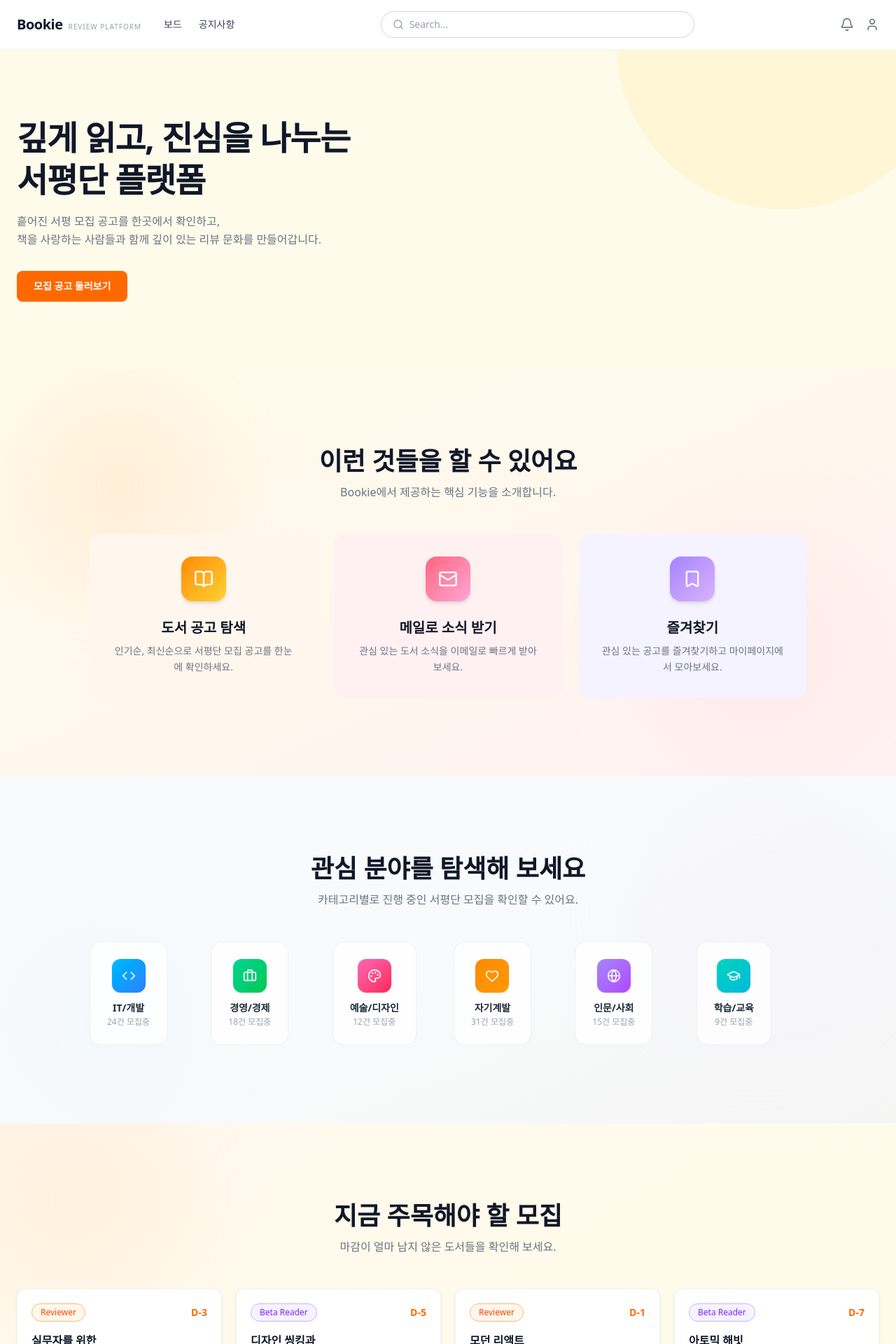
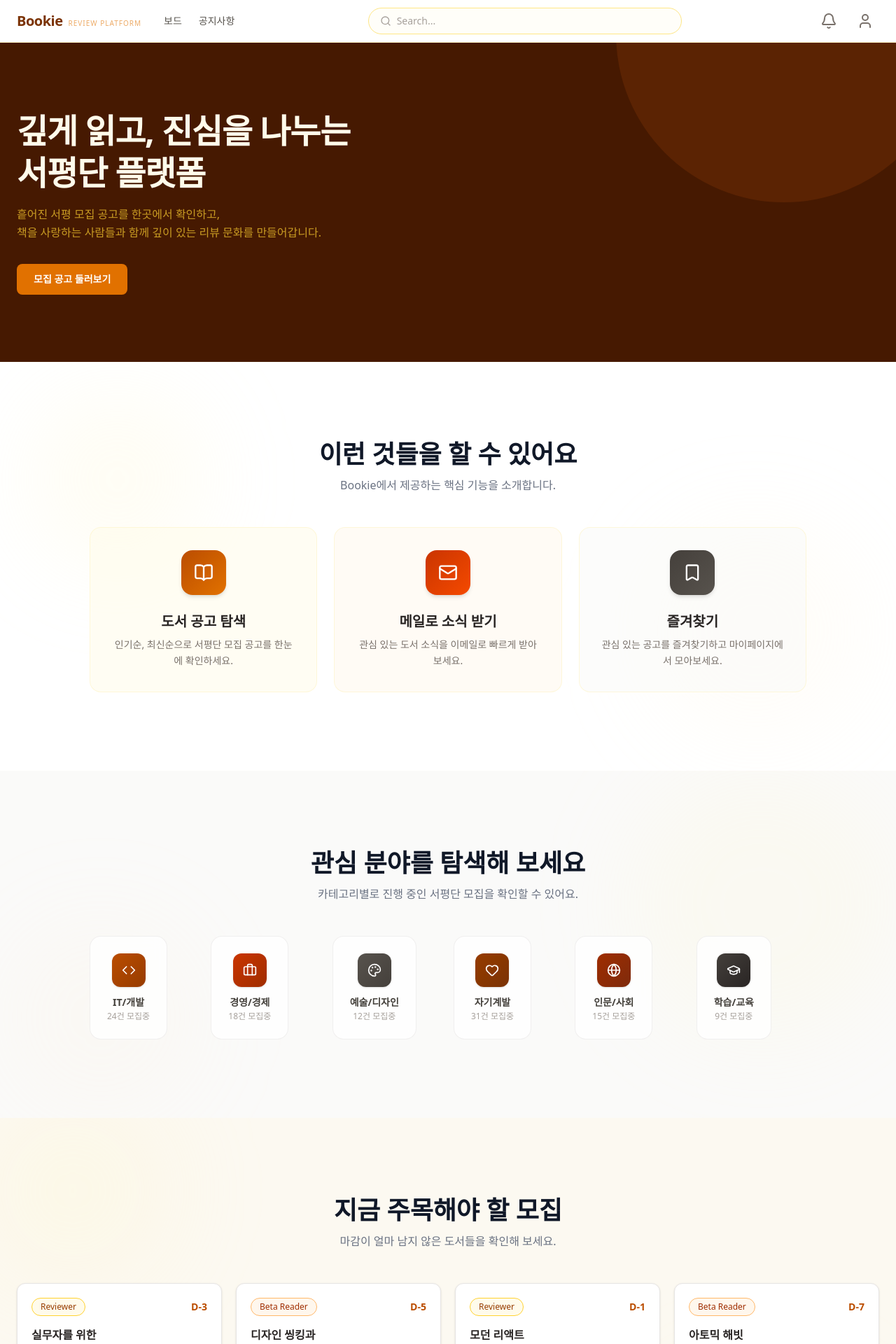
Before and after one commit to SwimmingGuys/bookpool-fe, a React (Vite) app: page / in a window 1280 px wide. Shown: the top 1920 px of the page at 70% size. Built offline with nearby package versions, Linux system fonts and the light colour scheme.

Commit message:
feat: 마이페이지, 알림 아이콘 크기 변경 (#1)

```diff
--- a/src/components/home/CategorySection.tsx
+++ b/src/components/home/CategorySection.tsx
@@ -5,12 +5,12 @@ import Section from '@/components/ui/Section'
 import StaggerChildren from '@/components/ui/StaggerChildren'
 
 const categories = [
-  { icon: Code, label: 'IT/개발', count: 24, color: 'from-sky-400 to-blue-500' },
-  { icon: Briefcase, label: '경영/경제', count: 18, color: 'from-emerald-400 to-green-500' },
-  { icon: Palette, label: '예술/디자인', count: 12, color: 'from-pink-400 to-rose-500' },
-  { icon: Heart, label: '자기계발', count: 31, color: 'from-orange-400 to-amber-500' },
-  { icon: Globe, label: '인문/사회', count: 15, color: 'from-violet-400 to-purple-500' },
-  { icon: GraduationCap, label: '학습/교육', count: 9, color: 'from-teal-400 to-cyan-500' },
+  { icon: Code, label: 'IT/개발', count: 24, color: 'from-amber-700 to-amber-800' },
+  { icon: Briefcase, label: '경영/경제', count: 18, color: 'from-orange-700 to-orange-800' },
+  { icon: Palette, label: '예술/디자인', count: 12, color: 'from-stone-600 to-stone-700' },
+  { icon: Heart, label: '자기계발', count: 31, color: 'from-amber-800 to-amber-900' },
+  { icon: Globe, label: '인문/사회', count: 15, color: 'from-orange-800 to-orange-900' },
+  { icon: GraduationCap, label: '학습/교육', count: 9, color: 'from-stone-700 to-stone-800' },
 ]
 
 export default function CategorySection() {
@@ -20,10 +20,10 @@ export default function CategorySection() {
     <Section
       title="관심 분야를 탐색해 보세요"
       subtitle="카테고리별로 진행 중인 서평단 모집을 확인할 수 있어요."
-      background="bg-gradient-to-br from-slate-50 via-gray-50 to-stone-100"
+      background="bg-stone-50"
       blobs={[
-        { className: 'top-0 right-0 w-96 h-96 bg-violet-100/20' },
-        { className: 'bottom-0 left-0 w-72 h-72 bg-sky-100/20' },
+        { className: 'top-0 right-0 w-96 h-96 bg-amber-100/15' },
+        { className: 'bottom-0 left-0 w-72 h-72 bg-orange-100/10' },
       ]}
     >
       <StaggerChildren
@@ -37,8 +37,8 @@ export default function CategorySection() {
               'flex flex-col items-center gap-3 rounded-2xl border p-6 transition-all duration-300 cursor-pointer',
               'hover:-translate-y-1 hover:shadow-lg',
               selected === cat.label
-                ? 'border-orange-400 bg-white shadow-md scale-105'
-                : 'border-gray-200/60 bg-white/80 backdrop-blur-sm',
+                ? 'border-amber-400 bg-white shadow-md scale-105'
+                : 'border-stone-200/60 bg-white/80 backdrop-blur-sm',
             )}
           >
             <div
@@ -51,8 +51,8 @@ export default function CategorySection() {
               <cat.icon className="w-5 h-5 text-white" />
             </div>
             <div className="text-center">
-              <p className="text-sm font-semibold text-gray-800">{cat.label}</p>
-              <p className="text-xs text-gray-400 mt-0.5">{cat.count}건 모집중</p>
+              <p className="text-sm font-semibold text-stone-700">{cat.label}</p>
+              <p className="text-xs text-stone-400 mt-0.5">{cat.count}건 모집중</p>
             </div>
           </button>
         ))}
--- a/src/components/home/FeaturedSection.tsx
+++ b/src/components/home/FeaturedSection.tsx
@@ -14,10 +14,10 @@ export default function FeaturedSection({ title, subtitle, recruitments }: Featu
     <Section
       title={title}
       subtitle={subtitle}
-      background="bg-gradient-to-br from-orange-50 via-amber-50 to-yellow-50"
+      background="bg-amber-50/40"
       blobs={[
-        { className: '-top-10 -left-10 w-72 h-72 bg-orange-200/20' },
-        { className: 'bottom-0 right-0 w-96 h-96 bg-amber-200/20' },
+        { className: '-top-10 -left-10 w-72 h-72 bg-amber-100/20' },
+        { className: 'bottom-0 right-0 w-96 h-96 bg-orange-100/15' },
       ]}
     >
       <StaggerChildren className="grid grid-cols-1 sm:grid-cols-2 lg:grid-cols-4 gap-5">
--- a/src/components/home/HeroBanner.tsx
+++ b/src/components/home/HeroBanner.tsx
@@ -9,7 +9,7 @@ export default function HeroBanner() {
   }, [])
 
   return (
-    <section className="relative overflow-hidden bg-amber-50 px-6 py-16 md:py-24">
+    <section className="relative overflow-hidden bg-amber-950 px-6 py-16 md:py-24">
       <div
         className="relative z-10 max-w-3xl transition-all duration-700 ease-out"
         style={{
@@ -17,23 +17,23 @@ export default function HeroBanner() {
           transform: show ? 'translateY(0)' : 'translateY(24px)',
         }}
       >
-        <h1 className="text-3xl md:text-5xl font-bold text-gray-900 leading-tight tracking-tight">
+        <h1 className="text-3xl md:text-5xl font-bold text-amber-50 leading-tight tracking-tight">
           깊게 읽고, 진심을 나누는
           <br />
           서평단 플랫폼
         </h1>
-        <p className="mt-4 text-sm md:text-base text-gray-500 leading-relaxed">
+        <p className="mt-4 text-sm md:text-base text-amber-300/70 leading-relaxed">
           흩어진 서평 모집 공고를 한곳에서 확인하고,
           <br />
           책을 사랑하는 사람들과 함께 깊이 있는 리뷰 문화를 만들어갑니다.
         </p>
-        <button className="mt-8 px-6 py-3 bg-orange-500 text-white text-sm font-semibold rounded-lg hover:bg-orange-600 active:scale-95 transition-all">
+        <button className="mt-8 px-6 py-3 bg-amber-600 text-white text-sm font-semibold rounded-lg hover:bg-amber-700 active:scale-95 transition-all">
           모집 공고 둘러보기
         </button>
       </div>
 
       <div
-        className="absolute -right-20 top-1/2 -translate-y-1/2 w-80 h-80 md:w-[480px] md:h-[480px] rounded-full bg-amber-100/60 transition-all duration-1000 ease-out"
+        className="absolute -right-20 top-1/2 -translate-y-1/2 w-80 h-80 md:w-[480px] md:h-[480px] rounded-full bg-amber-900/40 transition-all duration-1000 ease-out"
         style={{
           opacity: show ? 1 : 0,
           transform: show
--- a/src/components/home/HowItWorks.tsx
+++ b/src/components/home/HowItWorks.tsx
@@ -7,22 +7,22 @@ const features = [
     icon: BookOpen,
     title: '도서 공고 탐색',
     description: '인기순, 최신순으로 서평단 모집 공고를 한눈에 확인하세요.',
-    gradient: 'from-orange-400 to-amber-300',
-    bgCard: 'bg-orange-50',
+    gradient: 'from-amber-700 to-amber-600',
+    bgCard: 'bg-amber-50/60',
   },
   {
     icon: Mail,
     title: '메일로 소식 받기',
     description: '관심 있는 도서 소식을 이메일로 빠르게 받아보세요.',
-    gradient: 'from-rose-400 to-pink-300',
-    bgCard: 'bg-rose-50',
+    gradient: 'from-orange-700 to-orange-600',
+    bgCard: 'bg-orange-50/50',
   },
   {
     icon: Bookmark,
     title: '즐겨찾기',
     description: '관심 있는 공고를 즐겨찾기하고 마이페이지에서 모아보세요.',
-    gradient: 'from-violet-400 to-purple-300',
-    bgCard: 'bg-violet-50',
+    gradient: 'from-stone-700 to-stone-600',
+    bgCard: 'bg-stone-50/60',
   },
 ]
 
@@ -31,10 +31,10 @@ export default function HowItWorks() {
     <Section
       title="이런 것들을 할 수 있어요"
       subtitle="Bookie에서 제공하는 핵심 기능을 소개합니다."
-      background="bg-gradient-to-br from-amber-50 via-orange-50 to-rose-50"
+      background="bg-white"
       blobs={[
-        { className: 'top-10 left-10 w-64 h-64 bg-orange-200/30' },
-        { className: 'bottom-10 right-10 w-80 h-80 bg-rose-200/20' },
+        { className: 'top-10 left-10 w-64 h-64 bg-amber-100/20' },
+        { className: 'bottom-10 right-10 w-80 h-80 bg-orange-100/15' },
       ]}
     >
       <StaggerChildren
@@ -44,15 +44,15 @@ export default function HowItWorks() {
         {features.map((feature) => (
           <div
             key={feature.title}
-            className={`group flex flex-col items-center text-center rounded-2xl ${feature.bgCard} p-8 hover:shadow-lg hover:-translate-y-2 transition-all duration-300`}
+            className={`group flex flex-col items-center text-center rounded-2xl ${feature.bgCard} p-8 hover:shadow-lg hover:-translate-y-2 transition-all duration-300 border border-amber-100/60`}
           >
             <div
               className={`mb-6 w-16 h-16 rounded-2xl bg-gradient-to-br ${feature.gradient} flex items-center justify-center shadow-md group-hover:scale-110 transition-transform duration-300`}
             >
               <feature.icon className="w-7 h-7 text-white" />
             </div>
-            <h3 className="text-xl font-bold text-gray-900 mb-2">{feature.title}</h3>
-            <p className="text-sm text-gray-500 leading-relaxed">{feature.description}</p>
+            <h3 className="text-xl font-bold text-stone-800 mb-2">{feature.title}</h3>
+            <p className="text-sm text-stone-500 leading-relaxed">{feature.description}</p>
           </div>
         ))}
       </StaggerChildren>
--- a/src/components/layout/Header.tsx
+++ b/src/components/layout/Header.tsx
@@ -5,19 +5,19 @@ import SearchBar from './SearchBar'
 
 export default function Header() {
   return (
-    <header className="flex items-center justify-between px-6 py-4 bg-white border-b border-gray-100">
+    <header className="flex items-center justify-between px-6 py-2.5 bg-white border-b border-amber-100">
       <div className="flex items-center gap-8">
         <Logo />
         <nav className="hidden md:flex items-center gap-6">
           <Link
             to="/board"
-            className="text-sm font-medium text-gray-700 hover:text-gray-900 no-underline"
+            className="text-sm font-medium text-stone-600 hover:text-amber-900 no-underline transition-colors"
           >
             보드
           </Link>
           <Link
             to="/notice"
-            className="text-sm font-medium text-gray-700 hover:text-gray-900 no-underline"
+            className="text-sm font-medium text-stone-600 hover:text-amber-900 no-underline transition-colors"
           >
             공지사항
           </Link>
@@ -28,12 +28,12 @@ export default function Header() {
         <SearchBar />
       </div>
 
-      <div className="flex items-center gap-4">
-        <button className="text-gray-500 hover:text-gray-700">
-          <Bell className="h-5 w-5" />
+      <div className="flex items-center gap-3">
+        <button className="p-2 rounded-lg text-stone-500 hover:text-amber-800 hover:bg-amber-50 transition-colors">
+          <Bell className="h-6 w-6" />
         </button>
-        <button className="text-gray-500 hover:text-gray-700">
-          <User className="h-5 w-5" />
+        <button className="p-2 rounded-lg text-stone-500 hover:text-amber-800 hover:bg-amber-50 transition-colors">
+          <User className="h-6 w-6" />
         </button>
       </div>
     </header>
--- a/src/components/layout/Logo.tsx
+++ b/src/components/layout/Logo.tsx
@@ -3,10 +3,10 @@ import { Link } from 'react-router-dom'
 export default function Logo() {
   return (
     <Link to="/" className="flex items-baseline gap-2 no-underline">
-      <span className="text-xl font-bold text-gray-900 tracking-tight">
+      <span className="text-xl font-bold text-amber-900 tracking-tight">
         Bookie
       </span>
-      <span className="text-[10px] font-medium text-gray-400 tracking-widest uppercase">
+      <span className="text-[10px] font-medium text-amber-600/60 tracking-widest uppercase">
         Review Platform
       </span>
     </Link>
--- a/src/components/layout/SearchBar.tsx
+++ b/src/components/layout/SearchBar.tsx
@@ -16,15 +16,15 @@ export default function SearchBar({ placeholder = 'Search...', onSearch }: Searc
   }
 
   return (
-    <div className="flex items-center gap-2 rounded-full border border-gray-300 bg-white px-4 py-2 w-full max-w-md">
-      <Search className="h-4 w-4 text-gray-400 shrink-0" />
+    <div className="flex items-center gap-2 rounded-full border border-amber-200 bg-amber-50/30 px-4 py-2 w-full max-w-md">
+      <Search className="h-4 w-4 text-stone-400 shrink-0" />
       <input
         type="text"
         value={query}
         onChange={(e) => setQuery(e.target.value)}
         onKeyDown={handleKeyDown}
         placeholder={placeholder}
-        className="w-full bg-transparent text-sm text-gray-700 placeholder-gray-400 outline-none"
+        className="w-full bg-transparent text-sm text-stone-700 placeholder-stone-400 outline-none"
       />
     </div>
   )
--- a/src/components/ui/Badge.tsx
+++ b/src/components/ui/Badge.tsx
@@ -6,8 +6,8 @@ interface BadgeProps {
 }
 
 const badgeStyles: Record<string, string> = {
-  Reviewer: 'border-orange-300 text-orange-600 bg-orange-50',
-  'Beta Reader': 'border-violet-300 text-violet-600 bg-violet-50',
+  Reviewer: 'border-amber-300 text-amber-800 bg-amber-50',
+  'Beta Reader': 'border-orange-300 text-orange-800 bg-orange-50',
 }
 
 export default function Badge({ label, className }: BadgeProps) {
@@ -15,7 +15,7 @@ export default function Badge({ label, className }: BadgeProps) {
     <span
       className={cn(
         'inline-flex items-center rounded-full px-3 py-1 text-xs font-medium border',
-        badgeStyles[label] ?? 'border-gray-400 text-gray-700 bg-white',
+        badgeStyles[label] ?? 'border-stone-300 text-stone-700 bg-white',
         className,
       )}
     >
--- a/src/components/ui/DDay.tsx
+++ b/src/components/ui/DDay.tsx
@@ -4,11 +4,11 @@ interface DDayProps {
 
 export default function DDay({ daysRemaining }: DDayProps) {
   if (daysRemaining <= 0) {
-    return <span className="text-sm font-bold text-gray-400">마감</span>
+    return <span className="text-sm font-bold text-stone-400">마감</span>
   }
 
   return (
-    <span className="text-sm font-bold text-orange-500">
+    <span className="text-sm font-bold text-amber-700">
       D-{daysRemaining}
     </span>
   )
--- a/src/index.css
+++ b/src/index.css
@@ -5,6 +5,6 @@ body {
   font-family: 'Pretendard', system-ui, -apple-system, 'Segoe UI', Roboto, sans-serif;
   -webkit-font-smoothing: antialiased;
   -moz-osx-font-smoothing: grayscale;
-  background-color: #faf9f6;
+  background-color: #faf8f5;
   color: #1a1a1a;
 }
```
Also changed, not shown: src/components/ui/RecruitmentCard.tsx (+4 -4 lines).
